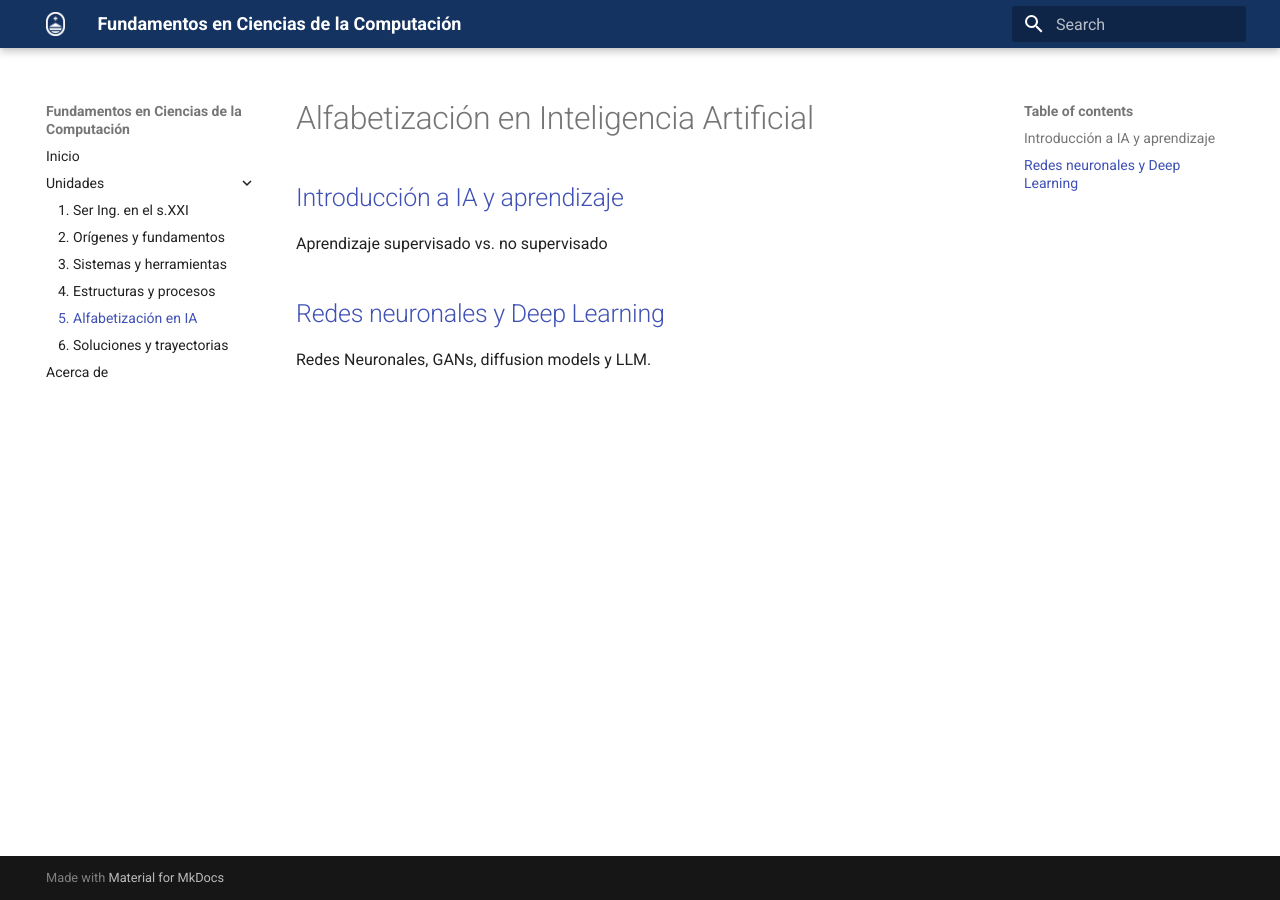
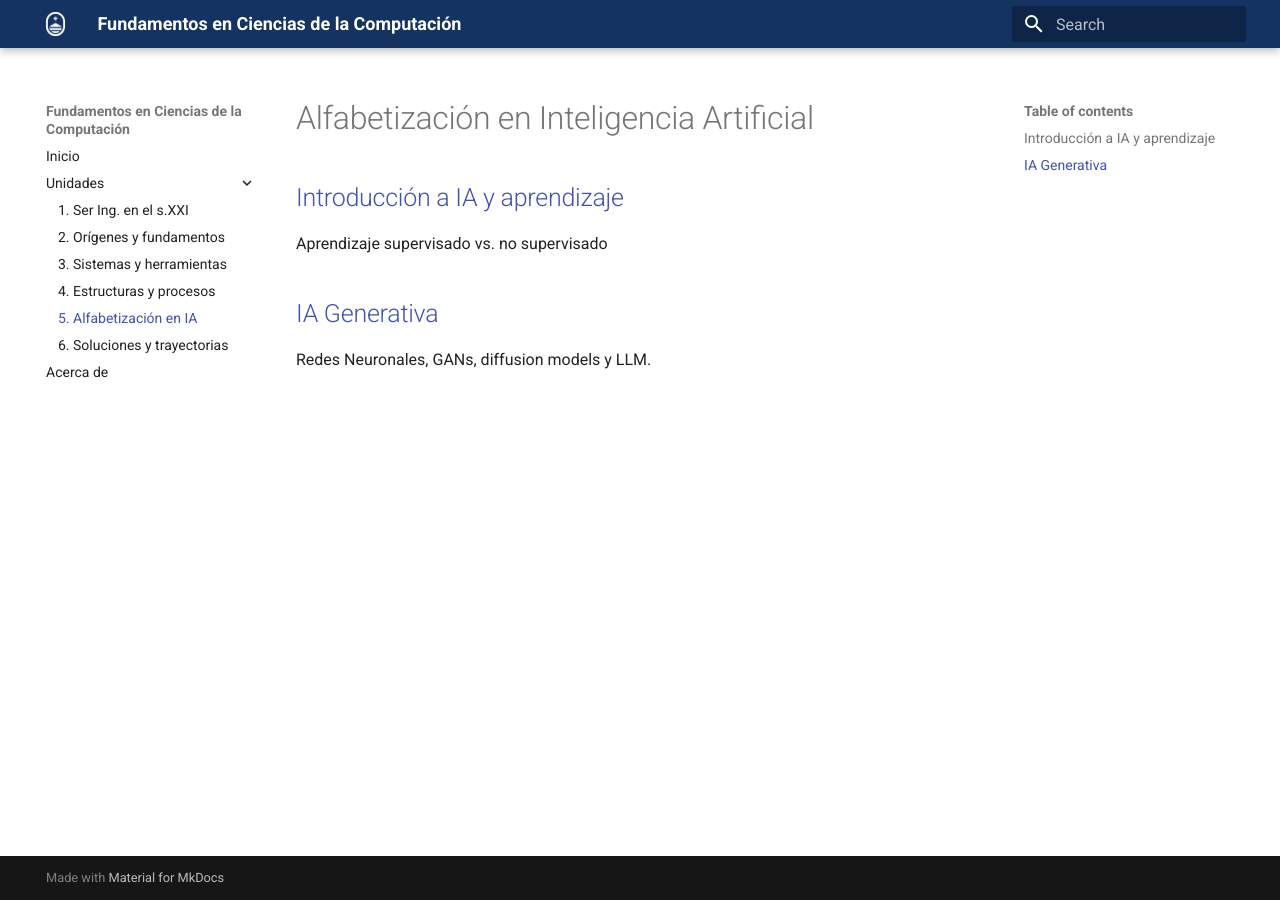
Before and after one commit to ucudal/Fundamentos_Ciencias_Computacion_Conceptos, an MkDocs documentation site: the page built from docs/unidad/5/readme.md, in a window 1280 px wide. Built offline with MkDocs 1.6.1 and Material for MkDocs 9.7.7, drawn with Linux system fonts in a browser that asks for light colours.

Commit message:
Update readme.md

```diff
--- a/docs/unidad/5/readme.md
+++ b/docs/unidad/5/readme.md
@@ -4,6 +4,6 @@
 
 Aprendizaje supervisado vs. no supervisado
 
-## [Redes neuronales y Deep Learning](redes/readme.md)
+## [IA Generativa](generativa/readme.md)
 
 Redes Neuronales, GANs, diffusion models y LLM.
```
